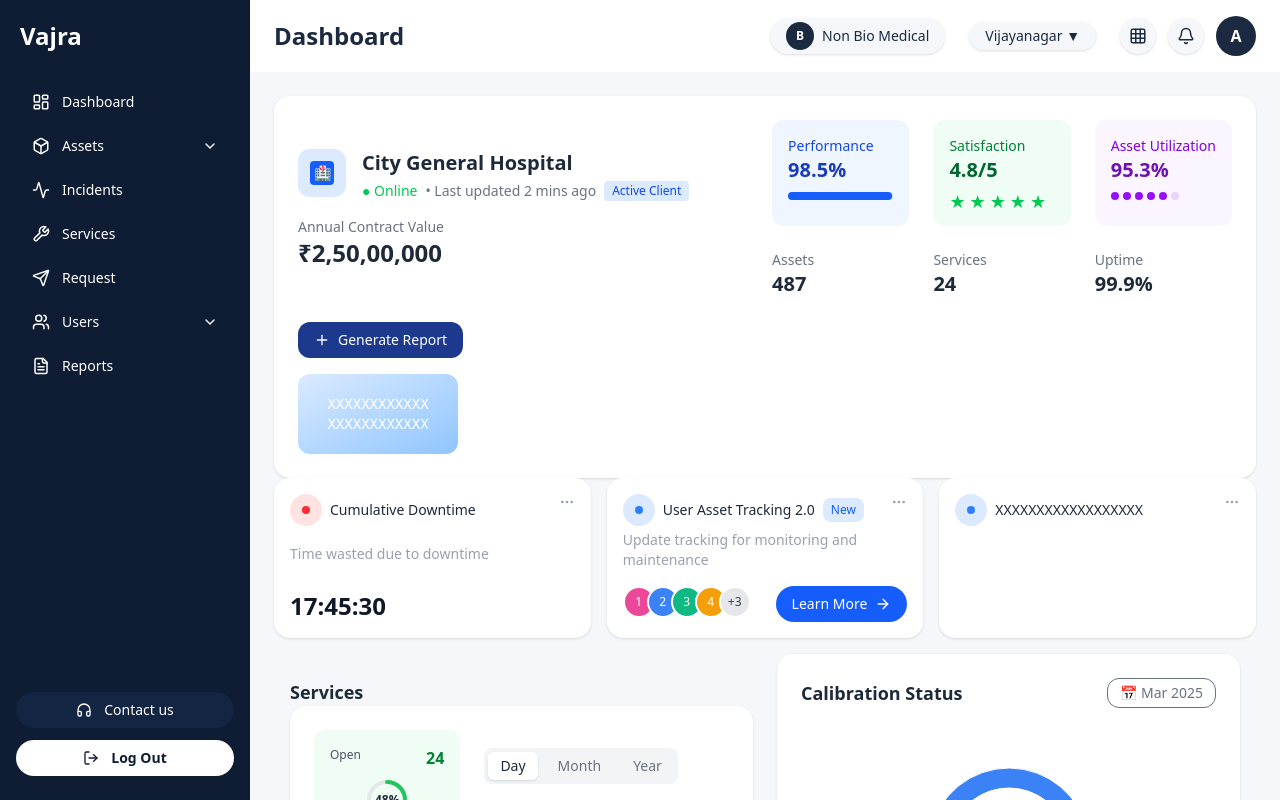
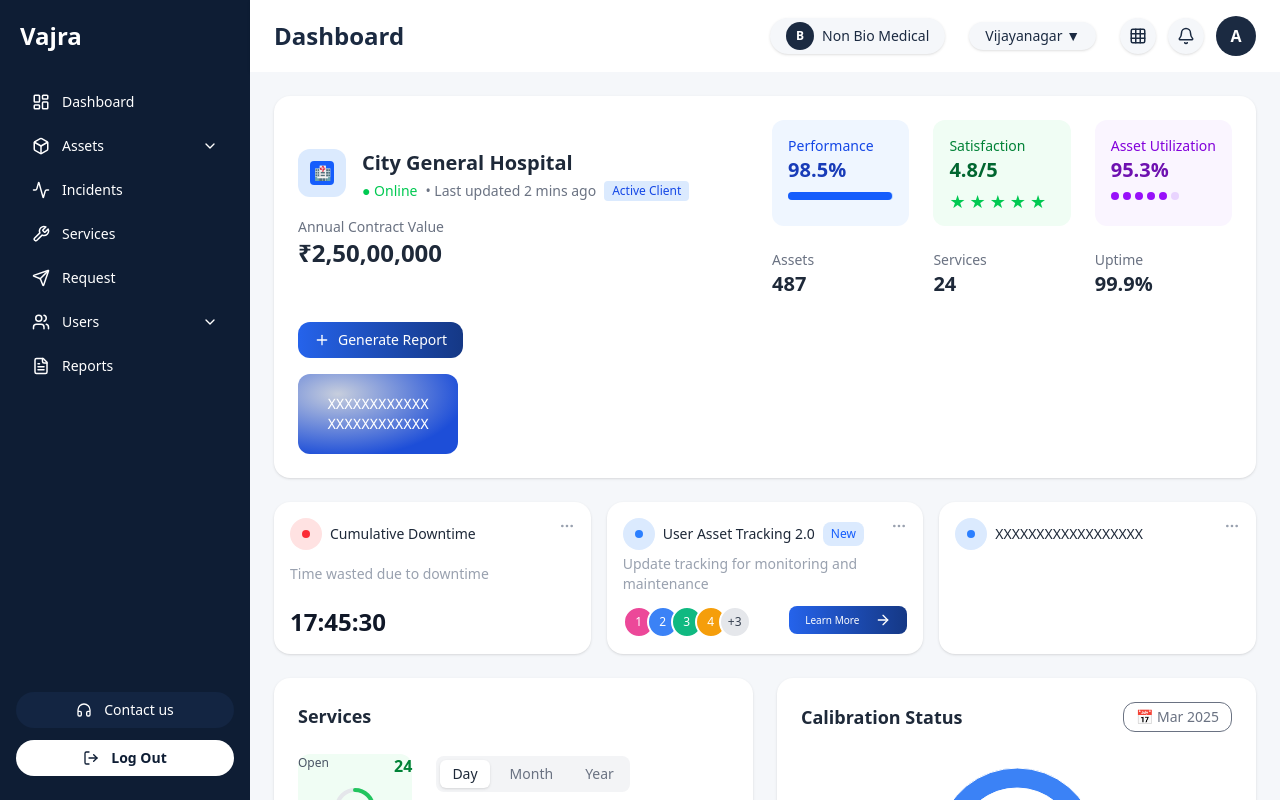
Before and after one commit to rohanarya165/vajra-dashboard, a React (Vite) app: page / in a window 1280 px wide. Built offline with nearby package versions, Linux system fonts and the light colour scheme.

Commit message:
css fixes

```diff
--- a/src/App.jsx
+++ b/src/App.jsx
@@ -14,10 +14,12 @@ function App() {
 
         {/* Yeh raha main area */}
         <main className="p-6 bg-[#F5F7FA] flex-1 overflow-y-auto">
+          <div className="flex flex-col gap-6">
           <HospitalDashboardCard/>
           <DowntimeCards/>
           <ServicesCard/>
           <NeedAttentionTable/>
+          </div>
         </main>
       </div>
     </div>
--- a/src/components/DownTimeCard.jsx
+++ b/src/components/DownTimeCard.jsx
@@ -76,10 +76,10 @@ const DowntimeCards = () => {
                   </span>
                 ))}
               </div>
-              <button className="mt-4 flex items-center bg-blue-600 text-white px-4 py-2 text-sm rounded-full">
-                {card.button}
-                <ArrowRight className="ml-2 w-4 h-4" />
-              </button>
+              <button className="h-[28px] bg-linear-to-r mt-[12px] from-[#2563EB] to-[#153885] text-white flex items-center justify-center gap-2 px-4 py-2 rounded-[8px] text-[10px] mt-[10px s] text-sm whitespace-nowrap">
+              {card.button}
+              <ArrowRight className="ml-2 w-4 h-4" />
+          </button>
               </div>
             </>
           )}
--- a/src/components/HospitalDashboardCard.jsx
+++ b/src/components/HospitalDashboardCard.jsx
@@ -79,10 +79,10 @@ export default function HospitalDashboardCard() {
 
         {/* Right Panel */}
         <div className="flex flex-col items-stretch gap-4">
-          <button className="bg-blue-900 text-white flex items-center justify-center gap-2 px-4 py-2 rounded-xl text-sm whitespace-nowrap">
+          <button className="bg-linear-to-r from-[#2563EB] to-[#153885] text-white flex items-center justify-center gap-2 px-4 py-2 rounded-xl text-sm whitespace-nowrap">
             <Plus size={16} /> Generate Report
           </button>
-          <div className="bg-gradient-to-br from-blue-100 to-blue-300 w-full sm:w-40 h-20 rounded-xl flex items-center justify-center text-white font-mono text-sm text-center">
+          <div className="bg-radial-[at_25%_25%] from-[#C7CEDD] to-[#1D4ED8] to-75% w-full sm:w-40 h-20 rounded-xl flex items-center justify-center text-white font-mono text-sm text-center">
             XXXXXXXXXXXX<br />XXXXXXXXXXXX
           </div>
         </div>
--- a/src/components/ServiceCard.jsx
+++ b/src/components/ServiceCard.jsx
@@ -15,13 +15,15 @@ const pieData = [
 
 export default function ServicesCard() {
     return (
-    <div className="grid grid-cols-1 lg:grid-cols-2 gap-6 max-w-7xl mx-auto p-4">
+        <div className="grid grid-cols-1 lg:grid-cols-2 gap-6 max-w-7xl ">
             {/* Left Panel */}
             <div>
-      <h2 className="text-lg font-semibold mt-6 text-gray-800"> Services</h2>
-      <div className="bg-white rounded-2xl shadow p-6 flex flex-col md:flex-row gap-6 w-full">
+                <div className="bg-white rounded-2xl h-full shadow p-6 ">
+
+                    <h2 className="text-lg font-semibold mb-6 text-gray-800"> Services</h2>
+                    <div className="flex flex-col md:flex-row gap-6 w-full">
                         {/* Status Cards */}
-        <div className="flex flex-row md:flex-col gap-4 w-full md:w-auto md:max-w-[150px] justify-between">
+                        <div className="flex flex-row md:flex-col gap-8 w-full md:w-auto md:max-w-[150px] justify-between">
                             {[
                                 {
                                     title: "Open",
@@ -48,7 +50,7 @@ export default function ServicesCard() {
                                     text: "text-blue-700",
                                 },
                             ].map(({ title, value, percent, color, bg, text }, idx) => (
-            <div key={idx} className={`${bg} p-4 rounded-xl text-center w-full`}>
+                                <div key={idx} className={`${bg} rounded-xl text-center w-full`}>
                                     <div className="flex gap-2 justify-between pb-2">
 
                                         <p className="text-[12px] text-gray-600 mb-2">{title}</p>
@@ -101,6 +103,7 @@ export default function ServicesCard() {
                         </div>
                     </div>
                 </div>
+            </div>
 
             {/* Right Panel - Calibration Status */}
             <div className="bg-white rounded-2xl shadow p-6 w-full flex flex-col justify-between">
@@ -131,8 +134,7 @@ export default function ServicesCard() {
                     {pieData.map((item, idx) => (
                         <div
                             key={idx}
-              className={`rounded-xl p-4 text-center ${
-                item.name === "Calibrated"
+                            className={`rounded-xl p-4 text-center ${item.name === "Calibrated"
                                     ? "bg-blue-50 text-blue-600"
                                     : item.name === "Not Calibrated"
                                         ? "bg-red-50 text-red-600"
```
Lines whose indentation alone changed are shown as unchanged.
